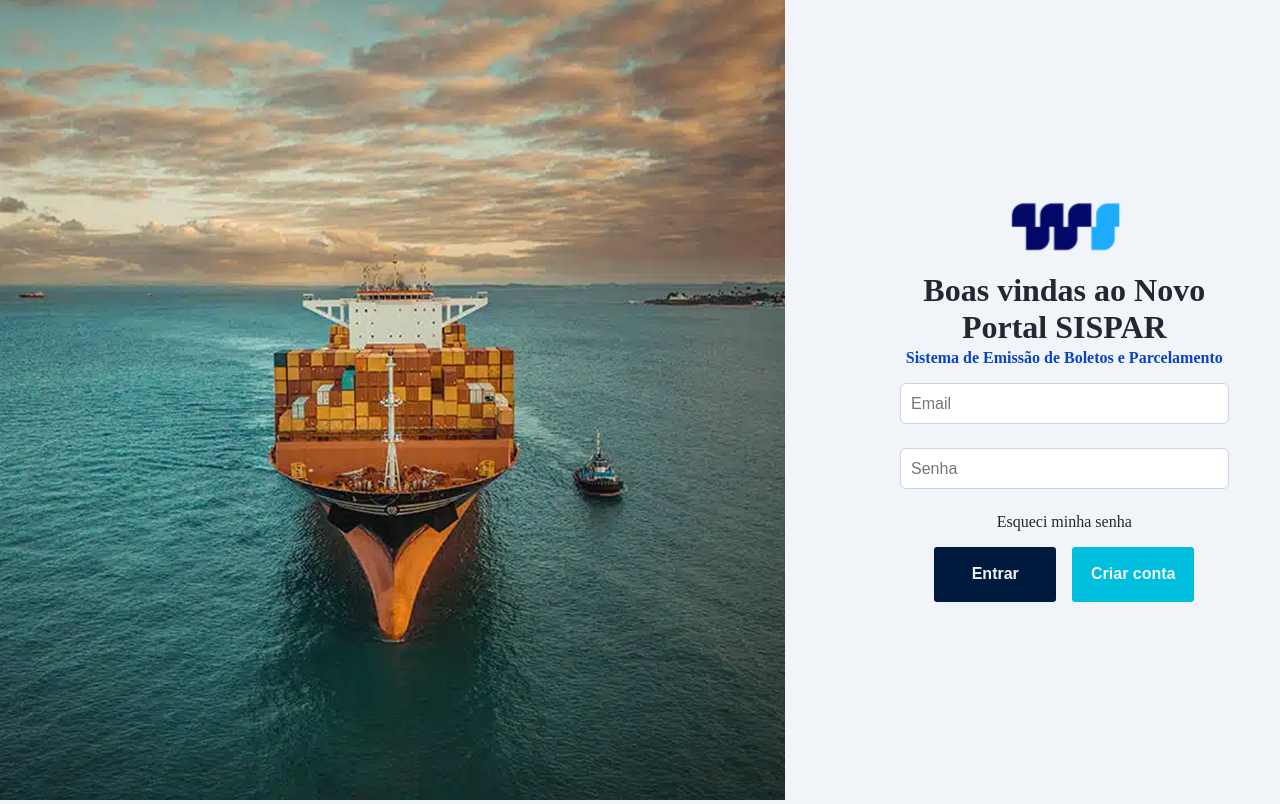
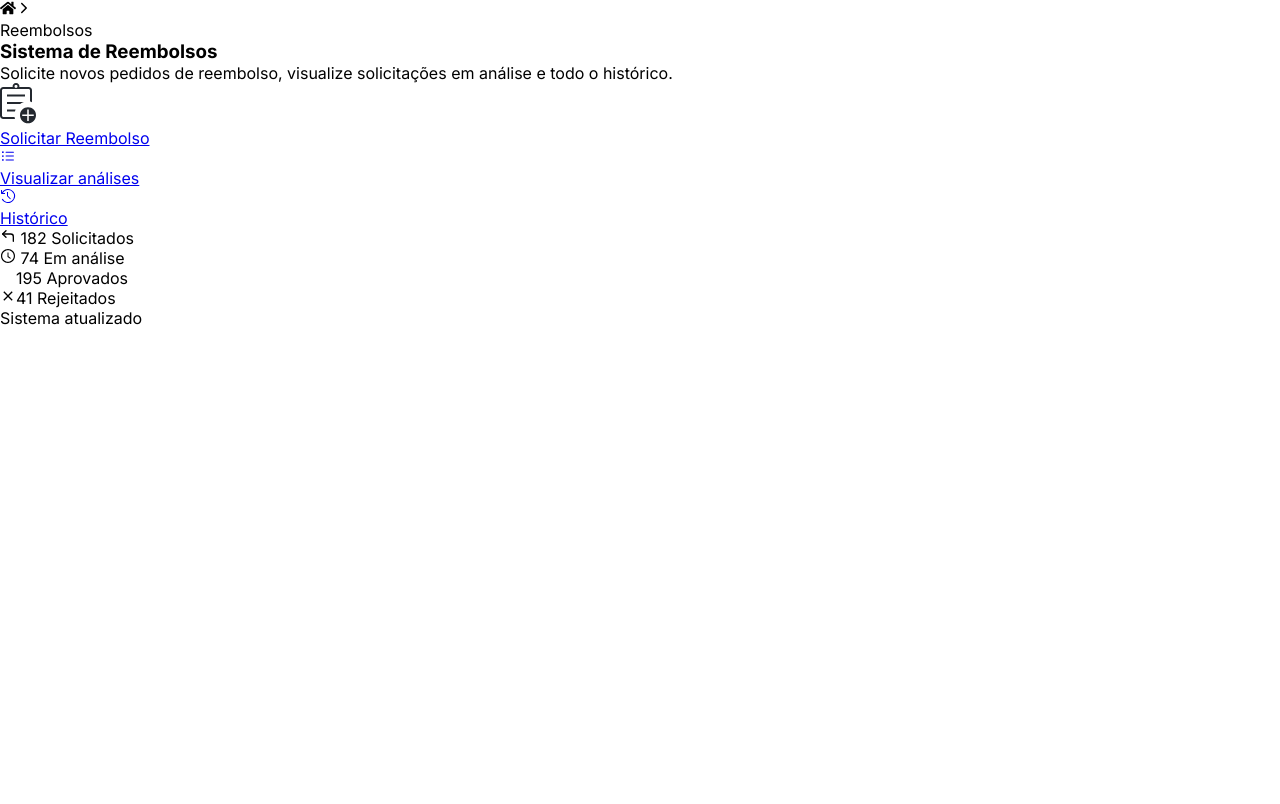
Before and after one commit to fmascena-dev/Projeto_Sispar, a React (Vite) app: page / in a window 1280 px wide. Built offline with nearby package versions, Linux system fonts and the light colour scheme.

Commit message:
feat: estrutura finalizada do MenuReembolso, iniciando estilização

```diff
--- a/src/App.jsx
+++ b/src/App.jsx
@@ -1,9 +1,11 @@
-import Login from "./components/Login/Login";
+// import Login from './components/Login/Login';
+import MenuReembolso from './components/MenuReembolso/MenuReembolso';
 
 export default function App() {
   return (
     <>
-      <Login />
+      {/* <Login /> */}
+      <MenuReembolso />
     </>
   );
 }
--- a/src/GlobalReset.scss
+++ b/src/GlobalReset.scss
@@ -4,8 +4,5 @@
   margin: 0;
   padding: 0;
   box-sizing: border-box;
+  font-family: 'Inter', sans-serif;
 }
-
-body {
-  background-color: var(--color-five);
-}
--- a/src/components/Login/Login.jsx
+++ b/src/components/Login/Login.jsx
@@ -44,7 +44,7 @@ export default function Login() {
   };
 
   return (
-    <section className="login__home">
+    <section path='login' className="login__home">
       <div className="imagem__inicial">
         <img src={ImgPrincipal} alt="Imagem de um Navio" />
       </div>
--- a/src/components/Login/LoginStyles.scss
+++ b/src/components/Login/LoginStyles.scss
@@ -51,7 +51,7 @@ $box-shadow-hover-secondary: 1px 1px 10px 2px var(--color-three);
 
     h3 {
       color: var(--text-secondary-color);
-      font-size: 1rem;
+      font-size: 0.8rem;
       font-weight: 700;
       margin-bottom: 1rem;
     }
--- a/src/components/MenuReembolso/MenuReembolso.jsx
+++ b/src/components/MenuReembolso/MenuReembolso.jsx
@@ -1,21 +1,69 @@
-import { FaHome } from "react-icons/fa";
-import { IoIosArrowForward } from "react-icons/io";
+import { AiOutlineClockCircle } from 'react-icons/ai';
+import { FaHome } from 'react-icons/fa';
+import { FiCornerUpLeft } from 'react-icons/fi';
+import { IoIosArrowForward, IoIosList, IoMdClose } from 'react-icons/io';
+import { VscHistory } from 'react-icons/vsc';
 
 export default function MenuReembolso() {
   return (
     <section className="menu__reembolso">
-        <header>
+      <div className="header__reembolso">
         <FaHome />
         <IoIosArrowForward />
         <p>Reembolsos</p>
-        </header>
-        <main>
+      </div>
+
+      <section className="title__reembolso">
+        <div>
           <h1>Sistema de Reembolsos</h1>
           <p>
             Solicite novos pedidos de reembolso, visualize solicitações em
             análise e todo o histórico.
           </p>
-        </main>
+        </div>
+
+        <div className="options__reembolso">
+          <a href="#">
+            <img src="/reembolso1.svg" alt="ícone de uma pasta" />
+            <p>Solicitar Reembolso</p>
+          </a>
+          <a href="#">
+            <IoIosList />
+            <p>Visualizar análises</p>
+          </a>
+          <a href="#">
+            <VscHistory />
+            <p>Histórico</p>
+          </a>
+        </div>
+
+        <div className="dados__reembolso">
+          <ul>
+            <li>
+              {' '}
+              <FiCornerUpLeft /> <span>182</span> Solicitados
+            </li>
+            <li>
+              {' '}
+              <AiOutlineClockCircle /> <span>74</span> Em análise
+            </li>
+            <li>
+              {' '}
+              <img src="/check.svg" alt="" />
+              <span>195</span> Aprovados
+            </li>
+            <li>
+              {' '}
+              <IoMdClose />
+              <span>41</span> Rejeitados
+            </li>
+          </ul>
+        </div>
+
+        <div className="footer__reembolso">
+          <p>Sistema atualizado</p>
+        </div>
+      </section>
     </section>
   );
-};
+}
```
Also changed, not shown: public/check.svg (added), public/reembolso1.svg (added). Lines whose indentation alone changed are shown as unchanged.
